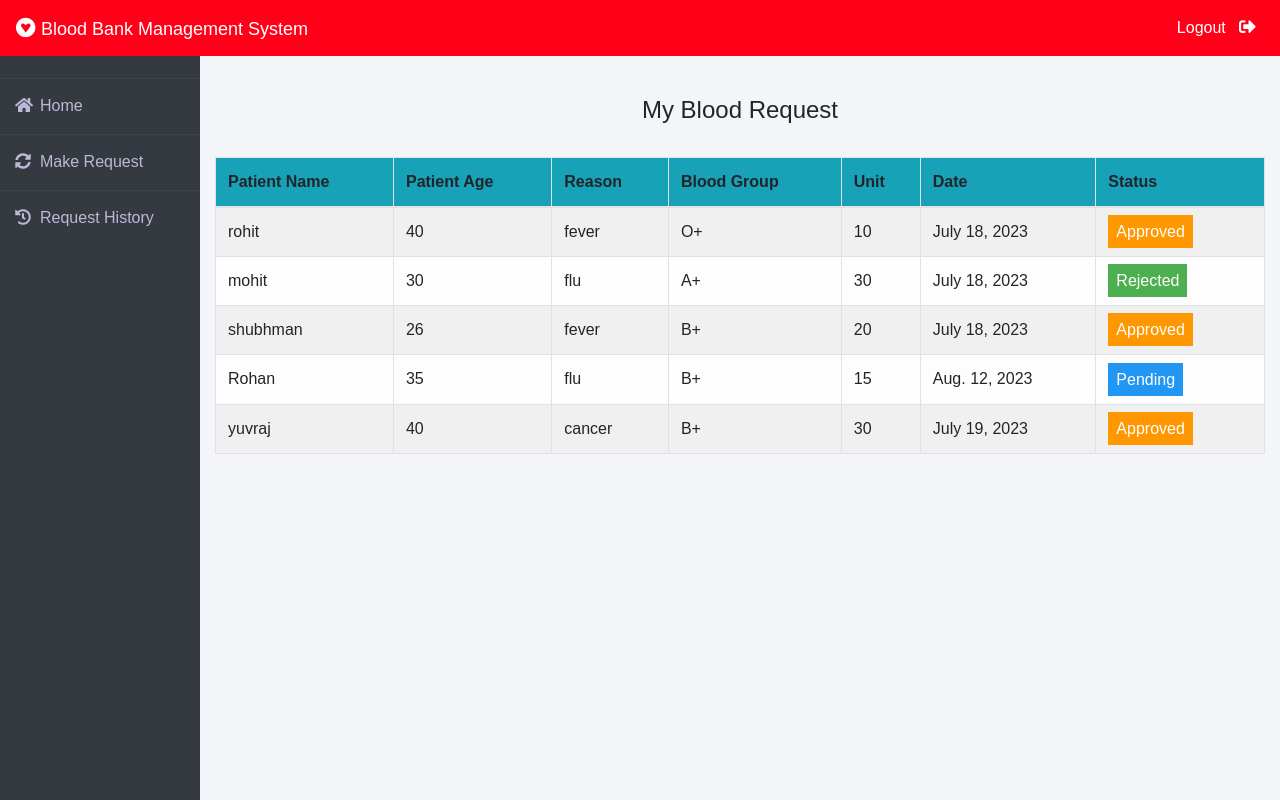
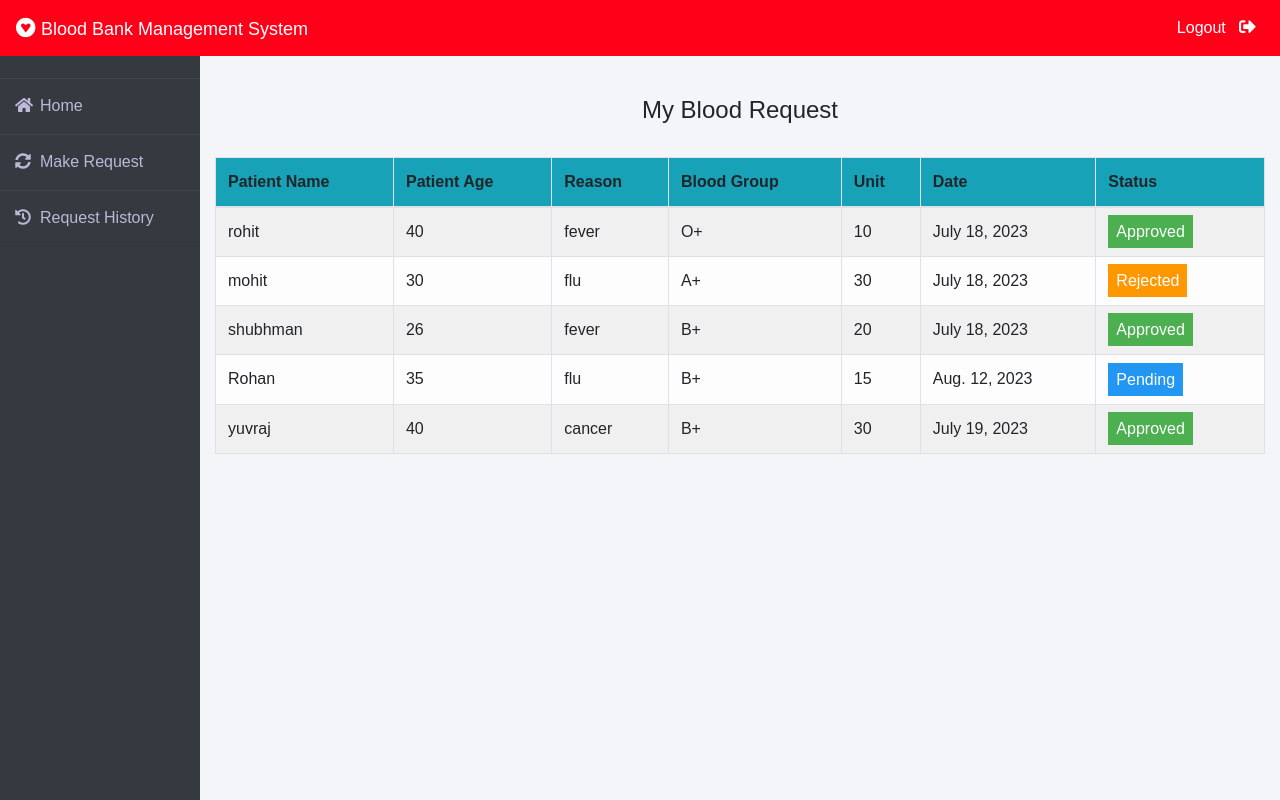
Before and after one commit to dhruvLunagariya/Blood-Bank, a Django app: template templates/patient/my_request.html in a window 1280 px wide. Run offline with Django 3.2, Linux system fonts and the light colour scheme; the template is opened without the code that fills it: values that come from a table or form of the project are taken from there, others are empty; data comes from the database, SQL or seed files in the repository; both versions use the stored data as it was after the commit; some libraries are stand-ins or nearby versions.

Commit message:
first commit

```diff
--- a/bloodbankmanagement/settings.py
+++ b/bloodbankmanagement/settings.py
@@ -27,7 +27,7 @@ SECRET_KEY = '+zy!9k=9pql5gz9bkqjore)k6r!%w0atk(@(!(!zvp5e(t2i8n'
 # SECURITY WARNING: don't run with debug turned on in production!
 DEBUG = True
 
-ALLOWED_HOSTS = []
+ALLOWED_HOSTS = [".vercel.app"]
 
 
 # Application definition
--- a/bloodbankmanagement/wsgi.py
+++ b/bloodbankmanagement/wsgi.py
@@ -14,3 +14,5 @@ from django.core.wsgi import get_wsgi_application
 os.environ.setdefault('DJANGO_SETTINGS_MODULE', 'bloodbankmanagement.settings')
 
 application = get_wsgi_application()
+
+app = application
--- a/static/css/main.css
+++ b/static/css/main.css
@@ -301,6 +301,9 @@ h6 {
   background: -o-linear-gradient(bottom left, #08aeea 0%, #b721ff 100%);
   background: linear-gradient(to top right, #08aeea 0%, #b721ff 100%);
 }
+/* .bg-gra-03 {
+  background-color: #001F3F;
+} */
 
 /* ==========================================================================
    #SPACING
--- a/templates/patient/my_request.html
+++ b/templates/patient/my_request.html
@@ -44,14 +44,13 @@
                 <td>{{t.unit}}</td>
                 <td>{{t.date}}</td>
                 {% if t.status == 'Approved' %}
-                <td><span class="label warning"> Approved</span></td>
+                <td><span class="label success"> Approved</span></td>
 
                 {% elif t.status == 'Rejected' %}
-                <td><span class="label success">Rejected</span></td>
+                <td><span class="label warning">Rejected</span></td>
                 {% else %}
                 <td><span style="color: white;margin-left: 0px;" class="label info">Pending</span></td>
                 {% endif %}
-
 
             </tr>
             {% endfor %}
```
Also changed, not shown: db.sqlite3, vercel.json (added).
